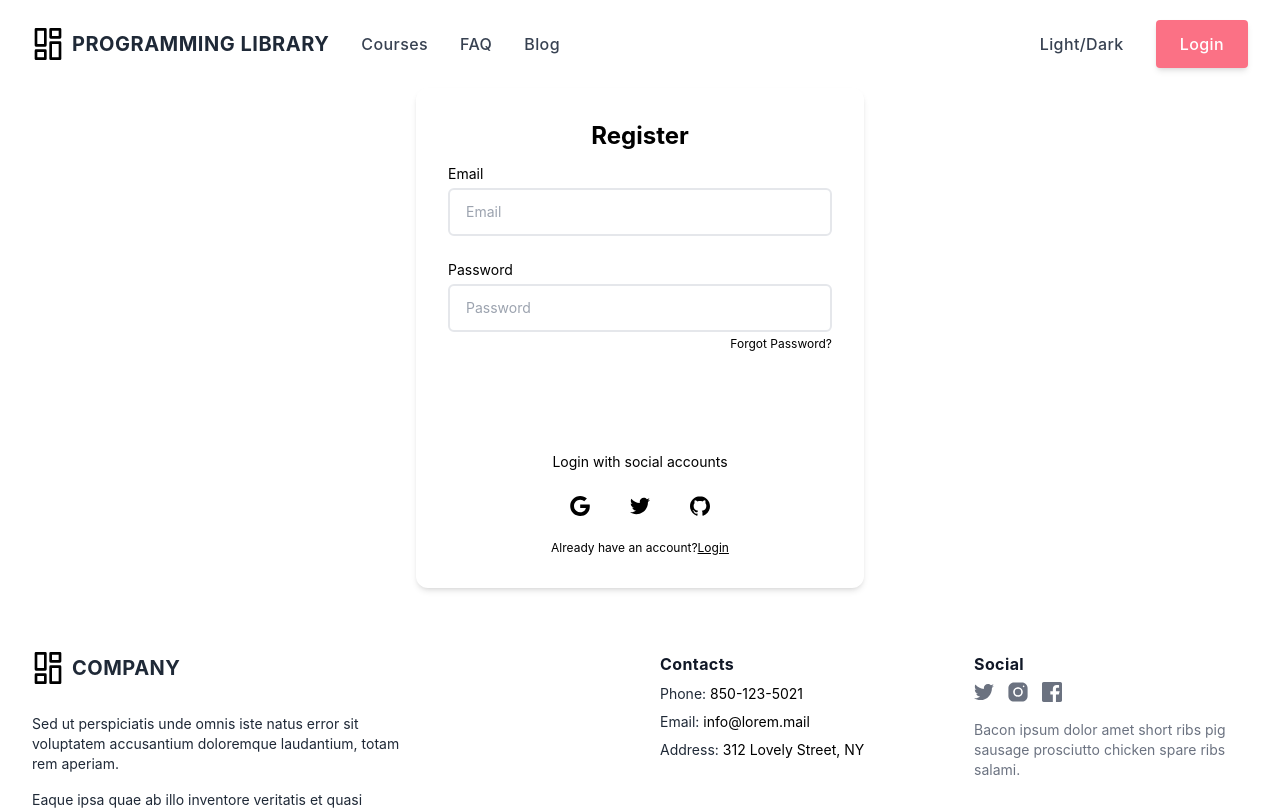
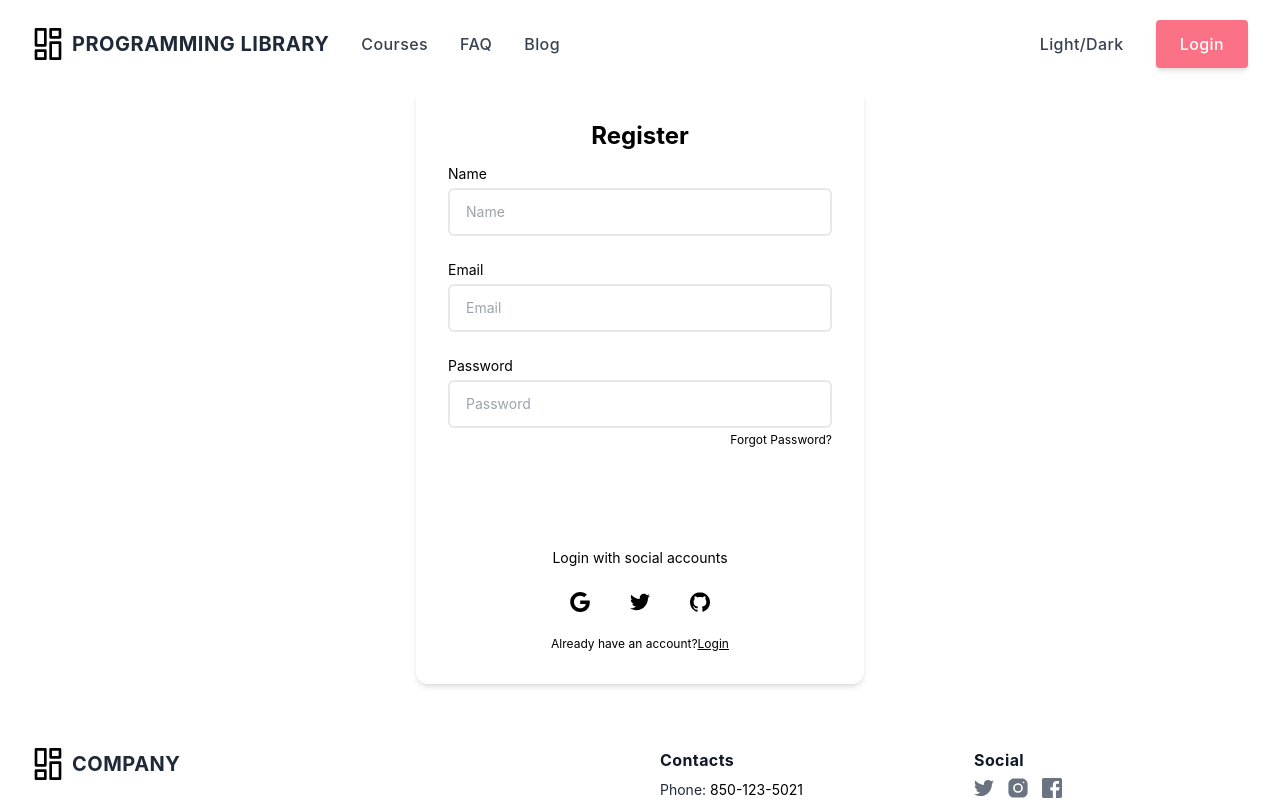
Before and after one commit to codernoyan/programming-library-client, a React (Create React App) app: page /register in a window 1280 px wide. Shown: the top 810 px of the page. Built offline with nearby package versions, Linux system fonts and the light colour scheme; no server answers.

Commit message:
update user name with register added

```diff
--- a/src/components/Register/Register.js
+++ b/src/components/Register/Register.js
@@ -5,7 +5,8 @@ import { Link } from 'react-router-dom';
 import { AuthContext } from '../../contexts/AuthProvider/AuthProvider';
 
 const Register = () => {
-  const { createUser } = useContext(AuthContext);
+  const { createUser, updateUserProfile } = useContext(AuthContext);
+  const [name, setName] = useState('');
   const [userInfo, setUserInfo] = useState({
     userEmail: '',
     userPassword: ''
@@ -14,7 +15,12 @@ const Register = () => {
   const [error, setError] = useState({
     emailError: '',
     passwordError: ''
-  })
+  });
+
+  const handleNameChange = (e) => {
+    const userName = e.target.value;
+    setName(userName);
+  }
 
   const handleEmailChange = (e) => {
     const email = e.target.value;
@@ -56,6 +62,8 @@ const Register = () => {
       .then((result) => {
         const user = result.user;
         console.log(user);
+        // update display name
+        updateUserProfile(name);
         toast.success('Register User Successful');
         form.reset();
       })
@@ -69,6 +77,10 @@ const Register = () => {
       <div className="w-full max-w-md p-8 space-y-3 rounded-xl shadow-md">
         <h1 className="text-2xl font-bold text-center">Register</h1>
         <form onSubmit={handleSubmit} className="space-y-6 ng-untouched ng-pristine ng-valid">
+          <div className="space-y-1 text-sm">
+            <label htmlFor="name" className="block dark:text-gray-400">Name</label>
+            <input onChange={handleNameChange} type="text" name="name" id="name" placeholder="Name" className="w-full px-4 py-3 rounded-md border-2 dark:border-gray-700 bg-white text-black focus:dark:border-violet-400" />
+          </div>
           <div className="space-y-1 text-sm">
             <label htmlFor="email" className="block dark:text-gray-400">Email</label>
             <input onChange={handleEmailChange} type="email" name="email" id="email" placeholder="Email" className="w-full px-4 py-3 rounded-md border-2 dark:border-gray-700 bg-white text-black focus:dark:border-violet-400" />
--- a/src/contexts/AuthProvider/AuthProvider.js
+++ b/src/contexts/AuthProvider/AuthProvider.js
@@ -1,4 +1,4 @@
-import { createUserWithEmailAndPassword, getAuth, GoogleAuthProvider, onAuthStateChanged, signInWithEmailAndPassword, signInWithPopup, signOut } from 'firebase/auth';
+import { createUserWithEmailAndPassword, getAuth, GoogleAuthProvider, onAuthStateChanged, signInWithEmailAndPassword, signInWithPopup, signOut, updateProfile } from 'firebase/auth';
 import React, { createContext, useEffect, useState } from 'react';
 import app from '../../firebase/firebase.config';
 
@@ -34,9 +34,15 @@ const AuthProvider = ({children}) => {
       setLoading(false);
     })
     return () => unsubscribe();
-  }, [])
+  }, []);
 
-  const authInfo = { user, loading, createUser, loginUser, googleSignIn, logOut };
+  const updateUserProfile = (name) => {
+    return updateProfile(auth.currentUser, {
+      displayName: name
+    })
+  }
+
+  const authInfo = { user, loading, createUser, loginUser, googleSignIn, logOut, updateUserProfile };
   return (
     <AuthContext.Provider value={authInfo}>
       {children}
```
